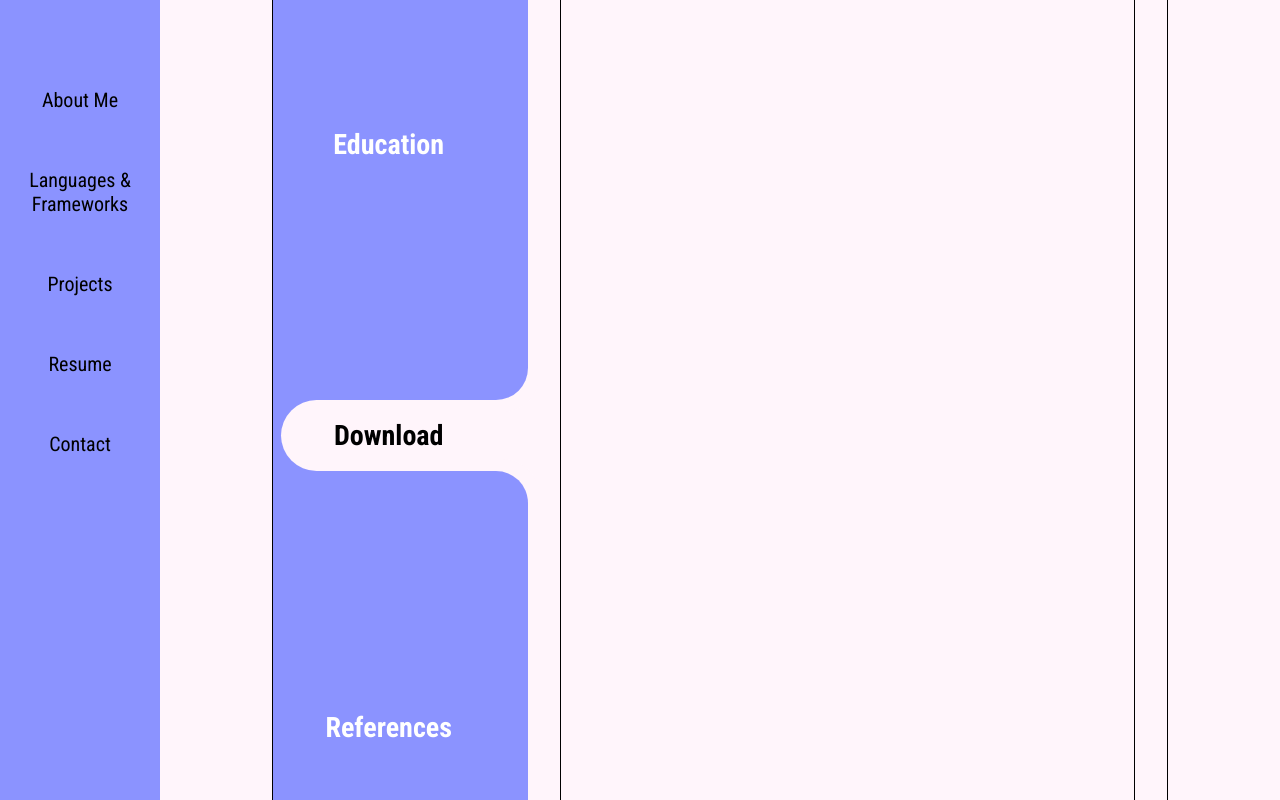
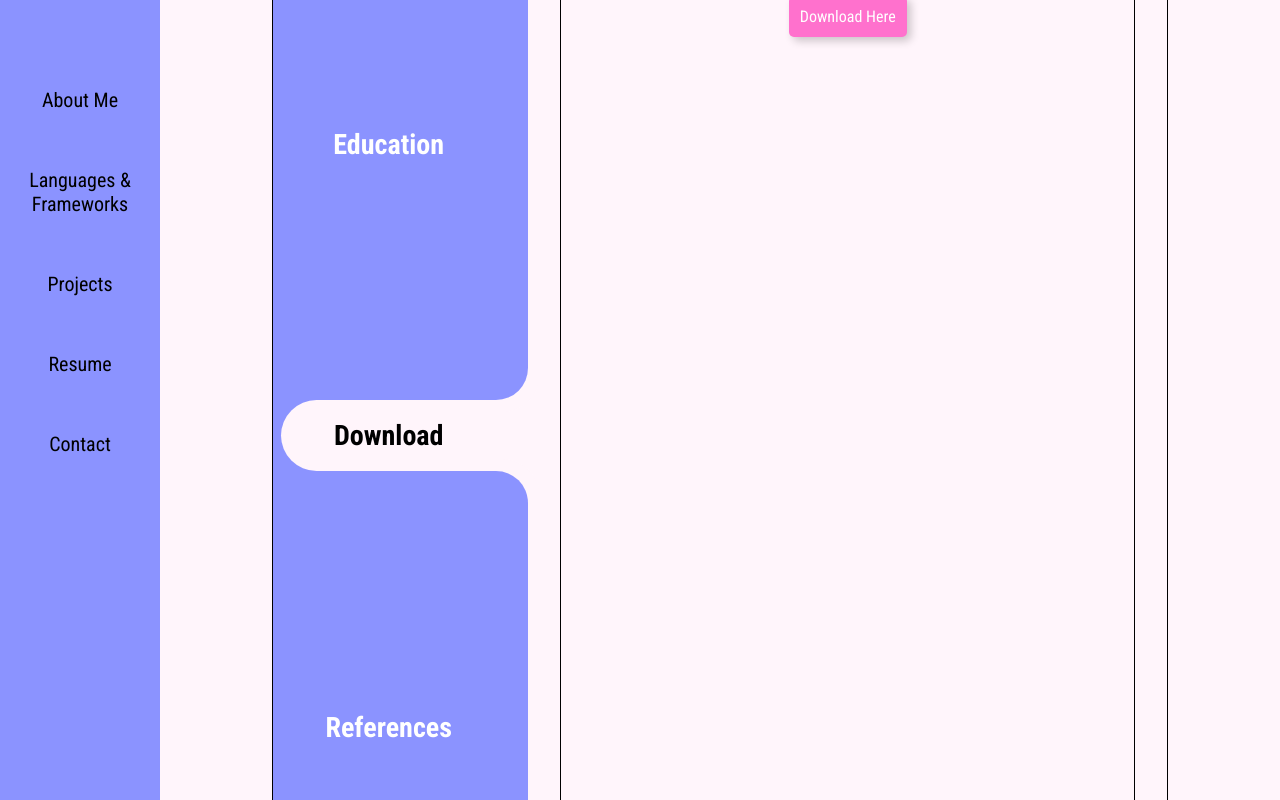
Before and after one commit to wziller/dev-portfolio, a Next.js app: page / in a window 1280 px wide. Both pictures are taken after a click on the element "Download". Shown: the part 2550-3350 px from the top of the page. Built offline with nearby package versions, Linux system fonts and the light colour scheme.

Commit message:
added download text

```diff
--- a/app/components/Resume/ResumeNav.jsx
+++ b/app/components/Resume/ResumeNav.jsx
@@ -35,7 +35,7 @@ const {active, setActive} = props
           className={
             active === "references" ? "resume-tab-active" : "resume-tab"
           }
-          onClick={() => setActive("platforms")}
+          onClick={() => setActive("references")}
         >
           <h3>References</h3>
         </div>
--- a/app/components/ResumeDisplay/Download.css
+++ b/app/components/ResumeDisplay/Download.css
@@ -0,0 +1,26 @@
+#download-content-wrapper {
+  width: 80%;
+  margin: 1rem;
+  display: flex;
+  flex-direction: column;
+  justify-content: center;
+  align-items: center;
+}
+
+#download-invite-text {
+  font-size: 1rem;
+  text-align: left;
+  line-height: 1.5rem;
+  color: black;
+}
+
+#download-link {
+  margin: 2rem;
+  font-size: 1rem;
+  padding: 0.7rem;
+  border-radius: 5px;
+  border: none;
+  box-shadow: 0.25rem 0.25rem 0.5rem rgba(0, 0, 0, 0.2);
+  background: var(--primary-accent);
+  color: white;
+}
--- a/app/components/ResumeDisplay/Download.jsx
+++ b/app/components/ResumeDisplay/Download.jsx
@@ -1,5 +1,6 @@
 import React from "react";
-import Link from "react";
+import Link from "next/link";
+import "./Download.css";
 import "./ResumeDisplay.css";
 
 const Download = () => {
@@ -9,15 +10,28 @@ const Download = () => {
         <p className="resume-display-header"> Download</p>
       </div>
       <div id="download-content-wrapper">
-        <a
-          href={"public/wziller-resume-public.pdf"}
+        <p id="download-invite-text">
+          I invite you to explore my comprehensive resume tailored for a
+          software engineering position. Packed with a proven track record of
+          designing innovative solutions, adept problem-solving skills, and a
+          passion for crafting efficient code, my resume showcases the perfect
+          blend of technical prowess and collaborative spirit.
+          <br />
+          <br />
+          Dive in today to discover how I can seamlessly integrate into your
+          team and contribute to your organization's success. Download my resume
+          now and let's embark on a journey of excellence together!
+        </p>
+        <Link
+          id="download-link"
+          href={"wziller-resume-public.pdf"}
           target="_blank"
           rel="noopener noreferrer"
           locale={false}
           download
         >
           Download Here
-        </a>
+        </Link>
       </div>
     </div>
   );
--- a/app/components/ResumeDisplay/ResumeDisplay.jsx
+++ b/app/components/ResumeDisplay/ResumeDisplay.jsx
@@ -2,7 +2,7 @@ import React, { useEffect } from "react";
 import "./ResumeDisplay.css"
 import WorkExperience from "./WorkExperience";
 import Education from "./Education";
-import Platforms from "./Platforms";
+import References from "./References";
 import Download from "./Download";
 
 const ResumeDisplay = (activeState) => {
@@ -19,8 +19,8 @@ const ResumeDisplay = (activeState) => {
     case "download":
       displayEl = <Download />;
       break;
-    case "platforms":
-      displayEl = <Platforms />;
+    case "references":
+      displayEl = <References />;
       break;
     default:
       console.log("Unknown El Recieved");
```
Also changed, not shown: app/components/ResumeDisplay/Platforms.css (deleted), app/components/ResumeDisplay/References.css (added), app/components/ResumeDisplay/References.jsx (renamed from app/components/ResumeDisplay/Platforms.jsx).
